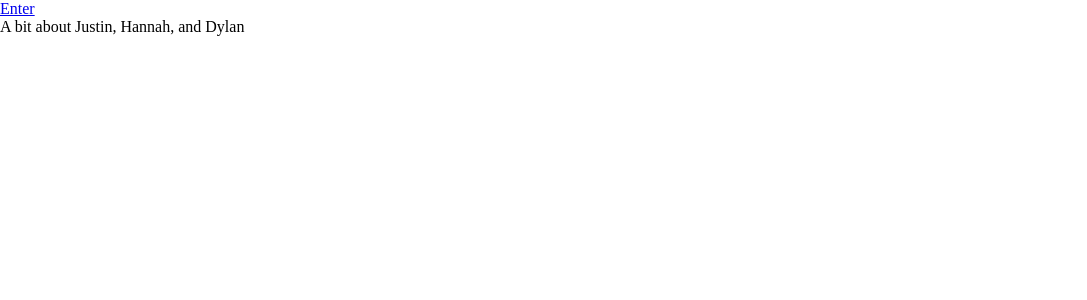
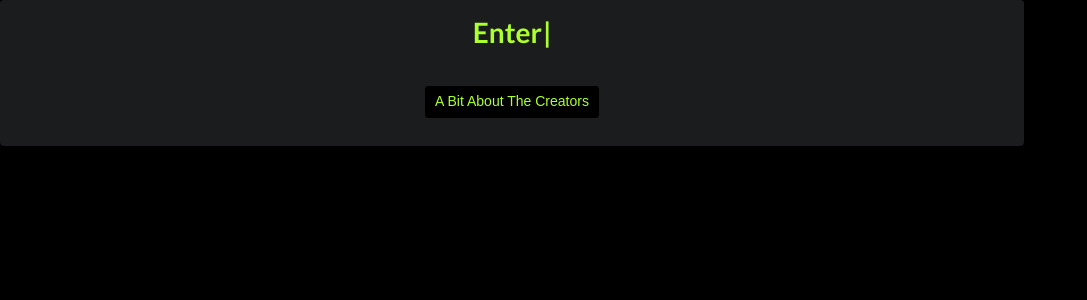
Before and after one commit to Ddupasquier/Phase3Project---Front_End, a React (Create React App) app in the folder my-app-frontend/: page / in a window 1280 px wide. Shown: the top 300 px of the page, without its empty margins (0-1087 px from the left). Built offline with nearby package versions, Linux system fonts and the light colour scheme.

Commit message:
some styling

```diff
--- a/my-app-frontend/package.json
+++ b/my-app-frontend/package.json
@@ -6,10 +6,13 @@
     "@testing-library/jest-dom": "^5.16.2",
     "@testing-library/react": "^12.1.2",
     "@testing-library/user-event": "^13.5.0",
+    "bootstrap": "^5.1.3",
     "react": "^17.0.2",
+    "react-bootstrap": "^2.1.2",
     "react-dom": "^17.0.2",
     "react-router-dom": "^5.3.0",
     "react-scripts": "5.0.0",
+    "typewriter-effect": "^2.18.2",
     "web-vitals": "^2.1.4"
   },
   "scripts": {
--- a/my-app-frontend/public/index.html
+++ b/my-app-frontend/public/index.html
@@ -3,6 +3,40 @@
   <head>
     <meta charset="utf-8" />
     <link rel="icon" href="%PUBLIC_URL%/favicon.ico" />
+    <link rel="preconnect" href="https://fonts.googleapis.com" />
+    <link rel="preconnect" href="https://fonts.gstatic.com" crossorigin />
+    <link
+      href="https://fonts.googleapis.com/css2?family=Press+Start+2P&display=swap"
+      rel="stylesheet"
+    />
+    <script
+      src="https://code.jquery.com/jquery-3.3.1.slim.min.js"
+      integrity="sha384-q8i/X+965DzO0rT7abK41JStQIAqVgRVzpbzo5smXKp4YfRvH+8abtTE1Pi6jizo"
+      crossorigin="anonymous"
+    ></script>
+    <script
+      src="https://cdnjs.cloudflare.com/ajax/libs/popper.js/1.14.7/umd/popper.min.js"
+      integrity="sha384-UO2eT0CpHqdSJQ6hJty5KVphtPhzWj9WO1clHTMGa3JDZwrnQq4sF86dIHNDz0W1"
+      crossorigin="anonymous"
+    ></script>
+    <script
+      src="https://stackpath.bootstrapcdn.com/bootstrap/4.3.1/js/bootstrap.min.js"
+      integrity="sha384-JjSmVgyd0p3pXB1rRibZUAYoIIy6OrQ6VrjIEaFf/nJGzIxFDsf4x0xIM+B07jRM"
+      crossorigin="anonymous"
+    ></script>
+    <link
+      rel="stylesheet"
+      href="https://stackpath.bootstrapcdn.com/bootstrap/4.3.1/css/bootstrap.min.css"
+      integrity="sha384-ggOyR0iXCbMQv3Xipma34MD+dH/1fQ784/j6cY/iJTQUOhcWr7x9JvoRxT2MZw1T"
+      crossorigin="anonymous"
+    />
+    <link
+      rel="stylesheet"
+      href="https://cdnjs.cloudflare.com/ajax/libs/semantic-ui/2.4.1/semantic.min.css"
+      integrity="sha512-8bHTC73gkZ7rZ7vpqUQThUDhqcNFyYi2xgDgPDHc+GXVGHXq+xPjynxIopALmOPqzo9JZj0k6OqqewdGO3EsrQ=="
+      crossorigin="anonymous"
+      referrerpolicy="no-referrer"
+    />
     <meta name="viewport" content="width=device-width, initial-scale=1" />
     <meta name="theme-color" content="#000000" />
     <meta
--- a/my-app-frontend/src/AboutCreators.js
+++ b/my-app-frontend/src/AboutCreators.js
@@ -1,6 +1,8 @@
-import React from 'react';
+import React from "react";
 function AboutCreators() {
-    return ( <div>A bit about Justin, Hannah, and Dylan</div> );
+  return (
+    <div className="aboutcreators bitfont">A bit about Justin, Hannah, and Dylan</div>
+  );
 }
 
 export default AboutCreators;
--- a/my-app-frontend/src/GameContainer.js
+++ b/my-app-frontend/src/GameContainer.js
@@ -5,10 +5,10 @@ import GameScreen from "./GameScreen";
 
 function GameContainer() {
   return (
-    <div>
-      <GameScreen />
-      <Inventory />
-      <Map />
+    <div className="grid ui segment">
+      <div className="screen"><GameScreen /></div>
+      <div className="inventory"><Inventory /></div>
+      <div className="map"><Map /></div>
     </div>
   );
 }
--- a/my-app-frontend/src/GameScreen.js
+++ b/my-app-frontend/src/GameScreen.js
@@ -1,6 +1,6 @@
 import React from 'react';
 function GameScreen() {
-    return ( <div></div> );
+    return ( <>game</> );
 }
 
 export default GameScreen;
--- a/my-app-frontend/src/IntroScreen.js
+++ b/my-app-frontend/src/IntroScreen.js
@@ -1,15 +1,41 @@
-import React from 'react';
-import AboutCreators from './AboutCreators';
-import { Link } from 'react-router-dom';
-
+import React from "react";
+import AboutCreators from "./AboutCreators";
+import { Link } from "react-router-dom";
+import Typewriter from "typewriter-effect";
 
 function IntroScreen() {
-    return (
-    <div>
-        <Link to="/gametitle">Enter</Link>
-        <AboutCreators />
+  return (
+    <div className="introscreen ui inverted segment">
+      <Link to="/gametitle" className="togreen bitfont">
+      <h1><Typewriter
+  options={{
+    strings: ['Enter'],
+    autoStart: true,
+    loop: true,
+  }}
+/></h1><br/>
+      </Link>
+      <div>
+        <p>
+          <button
+            className="btn btn-primary togreen button"
+            type="button"
+            data-toggle="collapse"
+            data-target="#collapseExample"
+            aria-expanded="false"
+            aria-controls="collapseExample"
+          >
+            A Bit About The Creators
+          </button>
+        </p>
+        <div class="collapse" id="collapseExample">
+          <div class="aboutcreators card card-body">
+            <AboutCreators />
+          </div>
+        </div>
+      </div>
     </div>
-    );
+  );
 }
 
 export default IntroScreen;
--- a/my-app-frontend/src/Inventory.js
+++ b/my-app-frontend/src/Inventory.js
@@ -1,6 +1,6 @@
 import React from 'react';
 function Inventory() {
-    return ( <div></div> );
+    return ( <>inventory</> );
 }
 
 export default Inventory;
--- a/my-app-frontend/src/Map.js
+++ b/my-app-frontend/src/Map.js
@@ -1,6 +1,6 @@
 import React from 'react';
 function Map() {
-    return ( <div></div> );
+    return ( <>map</> );
 }
 
 export default Map;
--- a/my-app-frontend/src/style.css
+++ b/my-app-frontend/src/style.css
@@ -1,3 +1,43 @@
-body, html {
-  margin: 0px;
+@import url("https://fonts.googleapis.com/css2?family=Press+Start+2P&display=swap");
+
+body,
+html {
+  margin: auto;
 }
+
+body {
+  background: black;
+}
+
+.grid > div {
+  border: solid black;
+}
+
+.grid {
+  max-width: 80%;
+}
+
+.aboutcreators {
+  max-width: 80%;
+  color: black;
+  margin: auto;
+}
+
+.introscreen {
+  max-width: 80%;
+  margin: auto;
+  text-align: center;
+}
+
+.togreen {
+  color: greenyellow;
+}
+
+.button {
+  background: black;
+  border: none;
+}
+
+.bitfont {
+  font-family: "Press Start 2P", cursive;
+}
```
Also changed, not shown: 1 other file (tests, documents, lock files or other folders).
